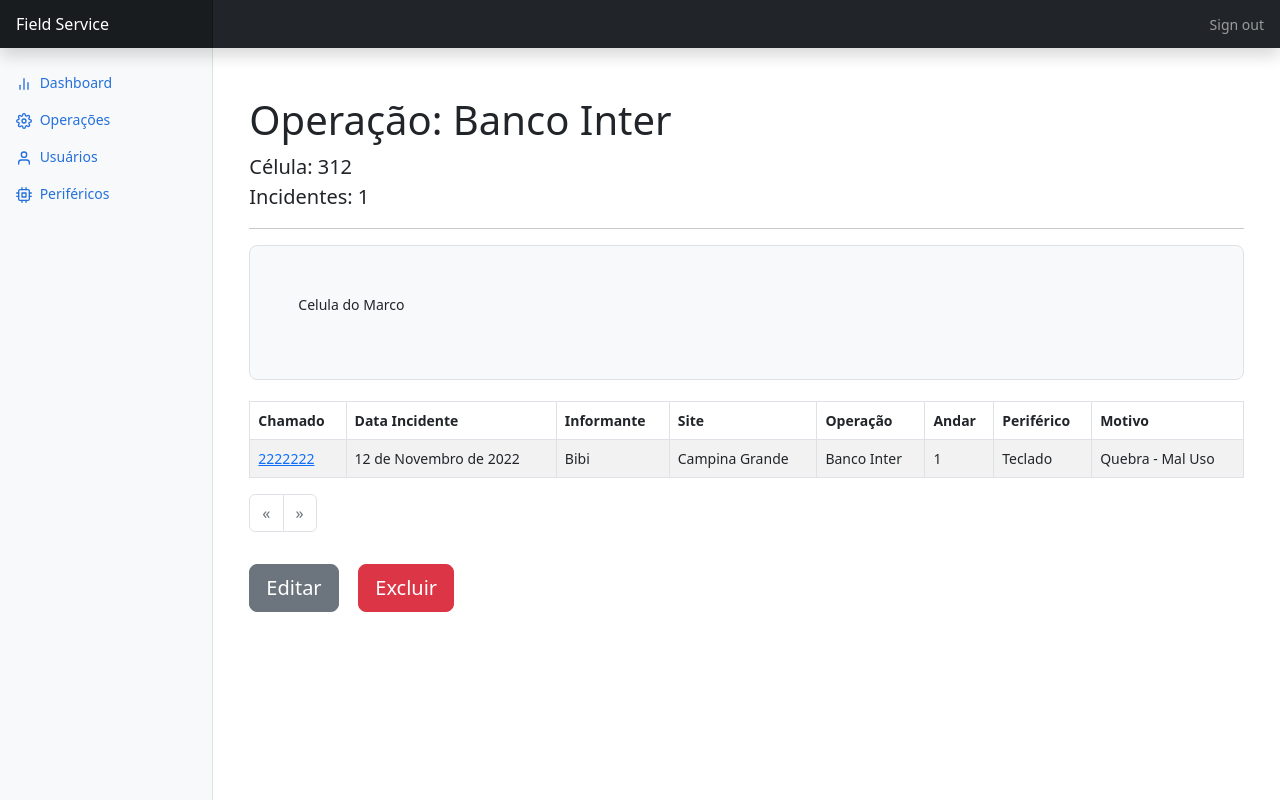
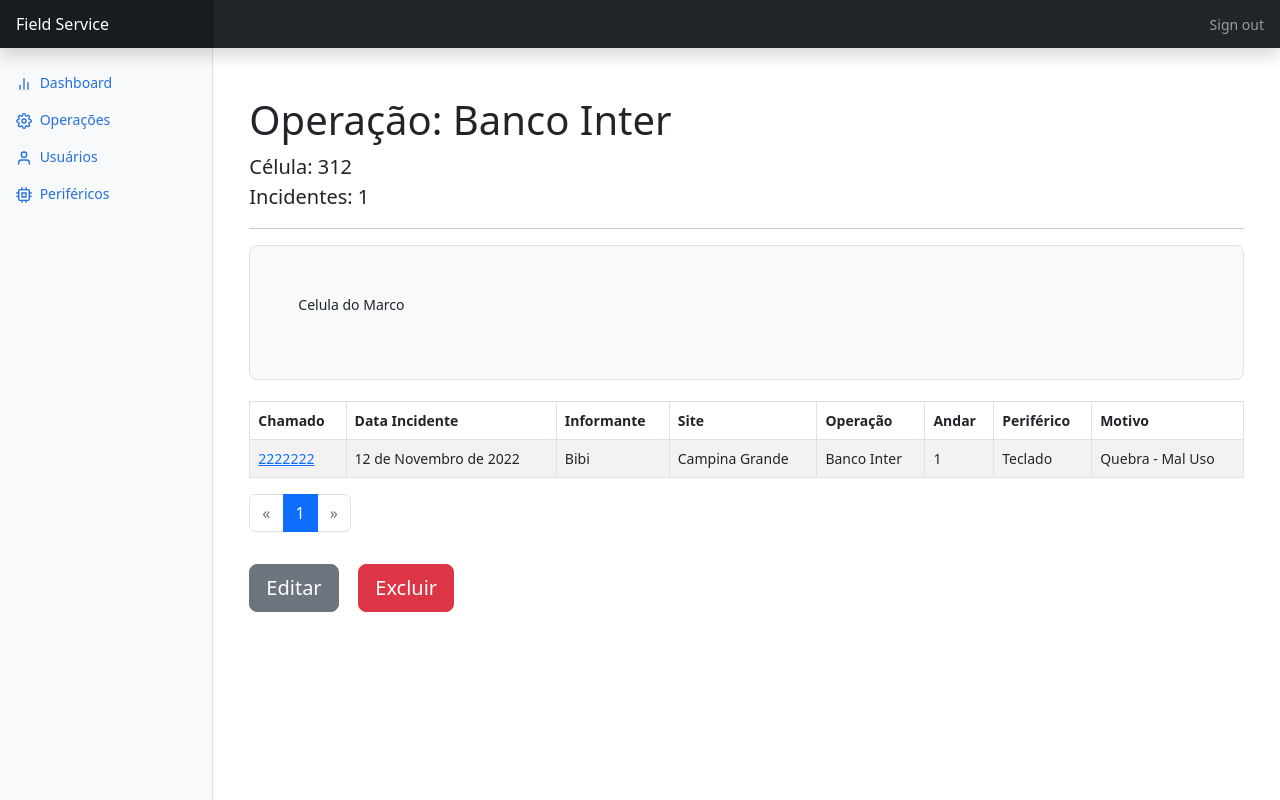
Before and after one commit to GMN-dev/Projeto-Field-Service, a Django app: page /home/operacoes/30 in a window 1280 px wide. Run offline with Django 4.2, Linux system fonts and the light colour scheme; data comes from the database, SQL or seed files in the repository; both versions use the stored data as it was after the commit; data that the repository does not hold is empty; some libraries are stand-ins or nearby versions.

Commit message:
paginacao do incidente details feita

```diff
--- a/cadastroEquipamento/views.py
+++ b/cadastroEquipamento/views.py
@@ -107,8 +107,7 @@ def incidente_details(request, chamado):
     incidente = get_object_or_404(TblSolicitacao, chamado = chamado)
     perifericos = TblPeriferico.objects.all()
     operacoes = TblOperacao.objects.all()
-    motivos = {"Extravio - Retirada indevida":"Extravio - Retirada indevida","Adição Novo":"Adição Novo",
-    "Quebra - Por Desgaste":"Quebra - Por Desgaste","Quebra - Mal Uso":"Quebra - Mal Uso","Troca":"Troca"}
+
     return render(request, "cadastroEquipamento/html/incidenteDetails.html", {'incidente':incidente, "perifericos":perifericos, "operacoes":operacoes, "motivos":TblSolicitacao.MOTIVO_CHOICES})
 
 
@@ -174,7 +173,28 @@ def operacao_details(request, pk):
             # pegando incidentes desta operacao
             incidentes_operacao = TblSolicitacao.objects.filter(operacao = TblOperacao.objects.get(operacao = operacaoBanco.operacao))
 
-            return render(request, "cadastroEquipamento/html/operacaoDetails.html" , {"operacao" : operacaoBanco, 'solicitacoes' : incidentes_operacao})
+            # =-=-=-=- Paginação =-=-=-=-=
+            # Parâmetro minimo
+            parametro_page = request.GET.get("page", '1')
+
+            #Parâmetro maximo
+            parametro_limite = request.GET.get('limit', '3')
+
+            # Evitar páginas inexistentes
+            if not ((parametro_limite.isdigit()) and (int(parametro_limite) > 0)):
+                parametro_limite = 10
+
+            # Definindo Paginação
+            solicitacoes_paginator = Paginator(incidentes_operacao, parametro_limite)
+
+            # Evitar paginas vazias ou que nao sejam numero inteiros
+            try:
+                page = solicitacoes_paginator.page(parametro_page)
+            except (EmptyPage, PageNotAnInteger):
+                page = solicitacoes_paginator.page(1)
+
+
+            return render(request, "cadastroEquipamento/html/operacaoDetails.html" , {"operacao" : operacaoBanco, 'solicitacoes' : page})
 
         # Caso Erro
         except:
--- a/templates/cadastroEquipamento/html/operacaoDetails.html
+++ b/templates/cadastroEquipamento/html/operacaoDetails.html
@@ -62,7 +62,7 @@
             <ul class="pagination">
               {% if solicitacoes.has_previous %}
               <li class="page-item">
-                <a class="page-link" href="{% url 'dashboard' %}?page={{solicitacoes.previous_page_number}}" aria-label="Previous">
+                <a class="page-link" href="{{incidente.operacao.get_absolute_url}}?page={{solicitacoes.previous_page_number}}" aria-label="Previous">
                   <span aria-hidden="true">&laquo;</span>
                 </a>
               </li>
@@ -77,16 +77,16 @@
 
               {% for num in solicitacoes.paginator.page_range %}
                 {% if solicitacoes.number == num %}
-                  <li class="page-item active"><a class="page-link" href="{% url 'dashboard' %}?page={{num}}">{{num}}</a></li>
+                  <li class="page-item active"><a class="page-link" href="{{incidente.operacao.get_absolute_url}}?page={{num}}">{{num}}</a></li>
                 {% else %}
-                  <li class="page-item"><a class="page-link" href="{% url 'dashboard' %}?page={{num}}">{{num}}</a></li>
+                  <li class="page-item"><a class="page-link" href="{{incidente.operacao.get_absolute_url}}?page={{num}}">{{num}}</a></li>
                 {% endif %}
               {% endfor %}
 
 
               {% if solicitacoes.has_next %}
               <li class="page-item">
-                <a class="page-link" href="{% url 'dashboard' %}?page={{solicitacoes.next_page_number}}" aria-label="Next">
+                <a class="page-link" href="{{incidente.operacao.get_absolute_url}}?page={{solicitacoes.next_page_number}}" aria-label="Next">
                   <span aria-hidden="true">&raquo;</span>
                 </a>
               </li>
```
Also changed, not shown: db.sqlite3.
